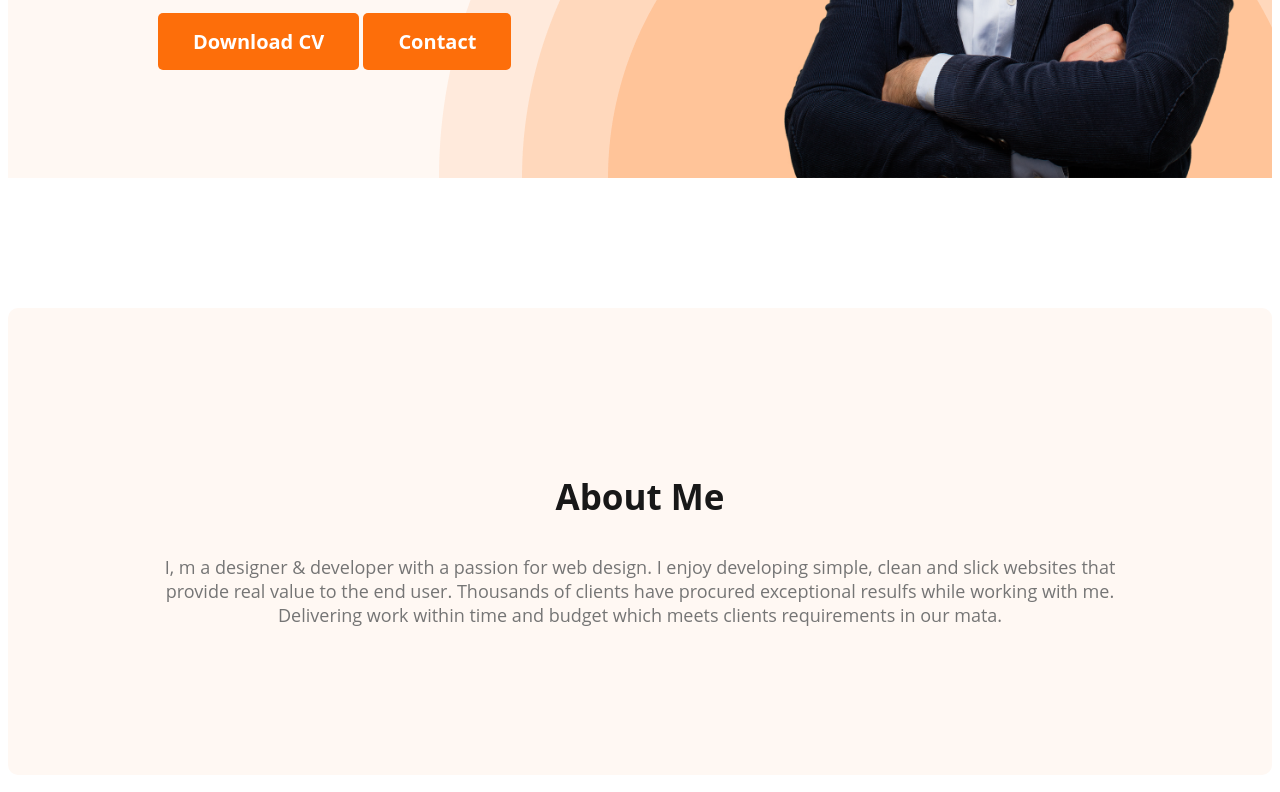
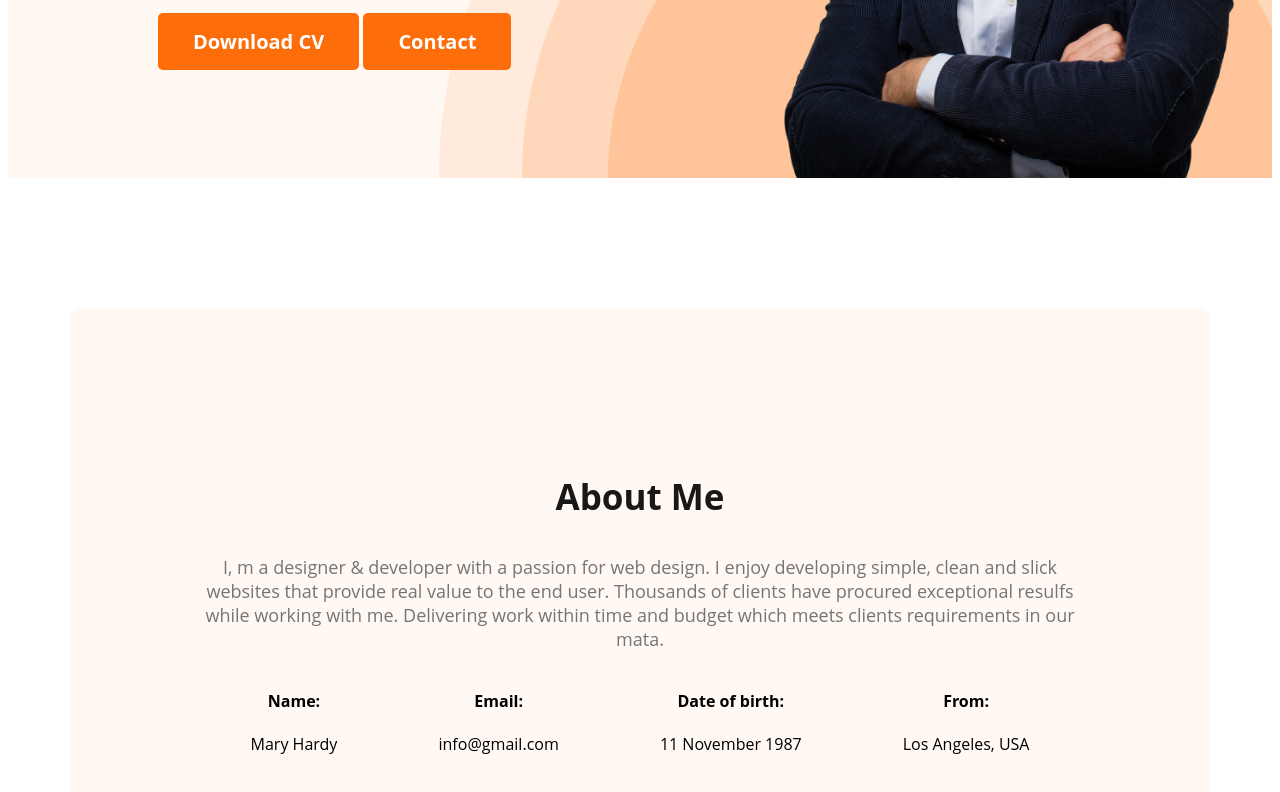
Before and after one commit to yousuf52cse/web-developer-portfolio, a plain HTML site: page index.html in a window 1280 px wide. Shown: the part 590-1382 px from the top of the page. Drawn offline with Linux system fonts and the light colour scheme.

Commit message:
about information

```diff
--- a/index.html
+++ b/index.html
@@ -1,11 +1,13 @@
 <!DOCTYPE html>
 <html lang="en">
+
 <head>
     <meta charset="UTF-8">
     <meta name="viewport" content="width=device-width, initial-scale=1.0">
     <title>Web Developer Portfolio</title>
     <link rel="stylesheet" href="styles/portfolio.css">
 </head>
+
 <body>
     <header class="header">
         <nav>
@@ -18,9 +20,10 @@
         </nav>
         <div class="banner">
             <div class="banner-content">
-                <h3 class="banner-greeting">Hi, I  am</h3>
+                <h3 class="banner-greeting">Hi, I am</h3>
                 <h1 class="banner-title">Mary Hardy</h1>
-                <p class="banner-description">Shot what able cold new see hold.Friendly as an betrayed formerly he. Morning because as to society behaved moments.</p>
+                <p class="banner-description">Shot what able cold new see hold.Friendly as an betrayed formerly he.
+                    Morning because as to society behaved moments.</p>
                 <button class="btn-primary">Download CV</button>
                 <button class="btn-primary">Contact</button>
             </div>
@@ -32,7 +35,29 @@
     <main>
         <section class="about">
             <h3 class="section-title">About Me</h3>
-            <p class="section-description">I, m a designer & developer with a passion for web design. I enjoy developing simple, clean and slick websites that provide real value to the end user. Thousands of clients have procured exceptional resulfs while working with me. Delivering work within time and budget which meets clients requirements in our mata.</p>
+            <p class="section-description">I, m a designer & developer with a passion for web design. I enjoy developing
+                simple, clean and slick websites that provide real value to the end user. Thousands of clients have
+                procured exceptional resulfs while working with me. Delivering work within time and budget which meets
+                clients requirements in our mata.</p>
+            <div class="about-info-container">
+                <!-- .about-info*4>h4.info-title+p.info-description -->
+                <div class="about-info">
+                    <h4 class="info-title">Name:</h4>
+                    <p class="info-description">Mary Hardy </p>
+                </div>
+                <div class="about-info">
+                    <h4 class="info-title">Email:</h4>
+                    <p class="info-description">info@gmail.com</p>
+                </div>
+                <div class="about-info">
+                    <h4 class="info-title">Date of birth:</h4>
+                    <p class="info-description">11 November 1987</p>
+                </div>
+                <div class="about-info">
+                    <h4 class="info-title">From:</h4>
+                    <p class="info-description">Los Angeles, USA</p>
+                </div>
+            </div>
         </section>
     </main>
 
@@ -40,4 +65,5 @@
 
     </footer>
 </body>
+
 </html>
--- a/styles/portfolio.css
+++ b/styles/portfolio.css
@@ -99,16 +99,24 @@ nav a {
     margin-top: 5px;
     margin-bottom: 20px;
 }
-
-.banner-description {
-    /* margin-bottom: 30px; */
+/* main section styles */
+main{
+    max-width: 1140px;
+    margin: 0 auto ;
 }
 
-/* main section styles */
+
 /* about section styles */
 .about {
     padding: 130px;
     border-radius: 10px;
     background: #FFF8F3;
-    margin: 130px 0;
+    margin: 130px 0px;
 }
+.about-info-container{
+    display: flex;
+    justify-content: space-around;
+}
+.about-info{
+    text-align: center;
+}
```
